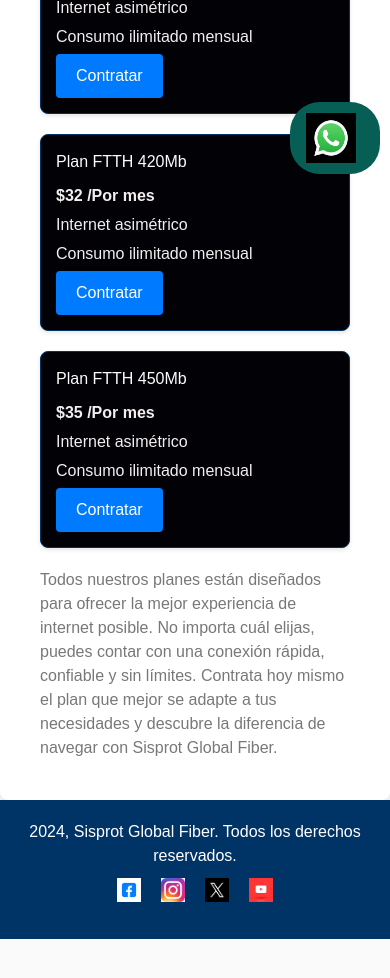
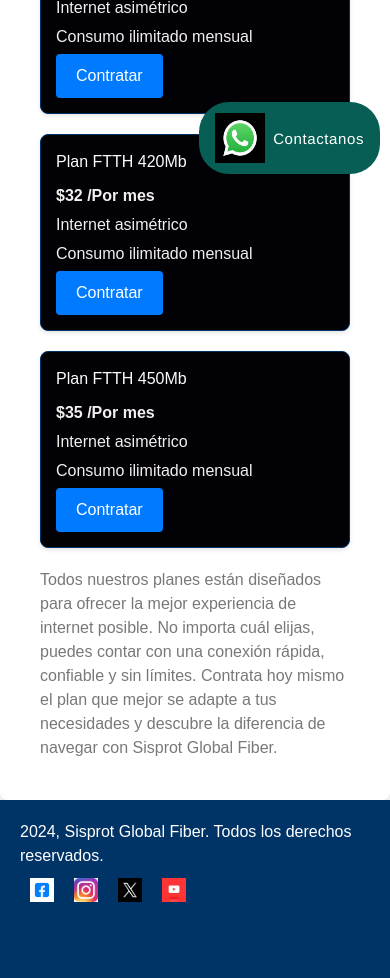
Before and after one commit to rafagax/-Sisprot-Responsive-Website-, a React (Vite) app: page / in a window 390 px wide. Shown: the part 660-1638 px from the top of the page. Before the commit the page ends 1599 px from the top, so only its background shows below. Built offline with nearby package versions, Linux system fonts and the light colour scheme.

Commit message:
cambios css

```diff
--- a/src/Components/Fotter/Fotter.css
+++ b/src/Components/Fotter/Fotter.css
@@ -4,6 +4,7 @@
     text-align: center;
     padding: 20px;
     position: relative;
+    height: 200px;
   }
 
   .footer p {
@@ -53,3 +54,20 @@
     margin-right: 8px;
     z-index: 1000;
   }
+
+/* Responsive adjustments */
+@media (max-width: 640px) {
+    .pfotter {
+        text-align: left;
+    }
+    .footer {
+        background-color: #003366;
+        color: white;
+        text-align: left;
+        padding: 20px;
+            height: 200px;
+            width: auto;
+
+      }
+
+}
--- a/src/Components/Fotter/index.jsx
+++ b/src/Components/Fotter/index.jsx
@@ -6,7 +6,7 @@ const Fotter = () => {
 
   return (
 <div className="footer">
-  <p>2024, Sisprot Global Fiber. Todos los derechos reservados.</p>
+  <p className='pfotter'>2024, Sisprot Global Fiber. Todos los derechos reservados.</p>
   <div className="social-icons">
     <a href="#"><img src="facebook-icon.png" alt="Facebook" /></a>
     <a href="#"><img src="instagram-icon.png" alt="Instagram" /></a>
@@ -16,6 +16,7 @@ const Fotter = () => {
   <div className="contact-container">
       <div className="contact">
         <a href="#"><img src="whasap.png" alt="whatsapp" /></a>
+        <p>Contactanos </p>
 
       </div>
 
```
